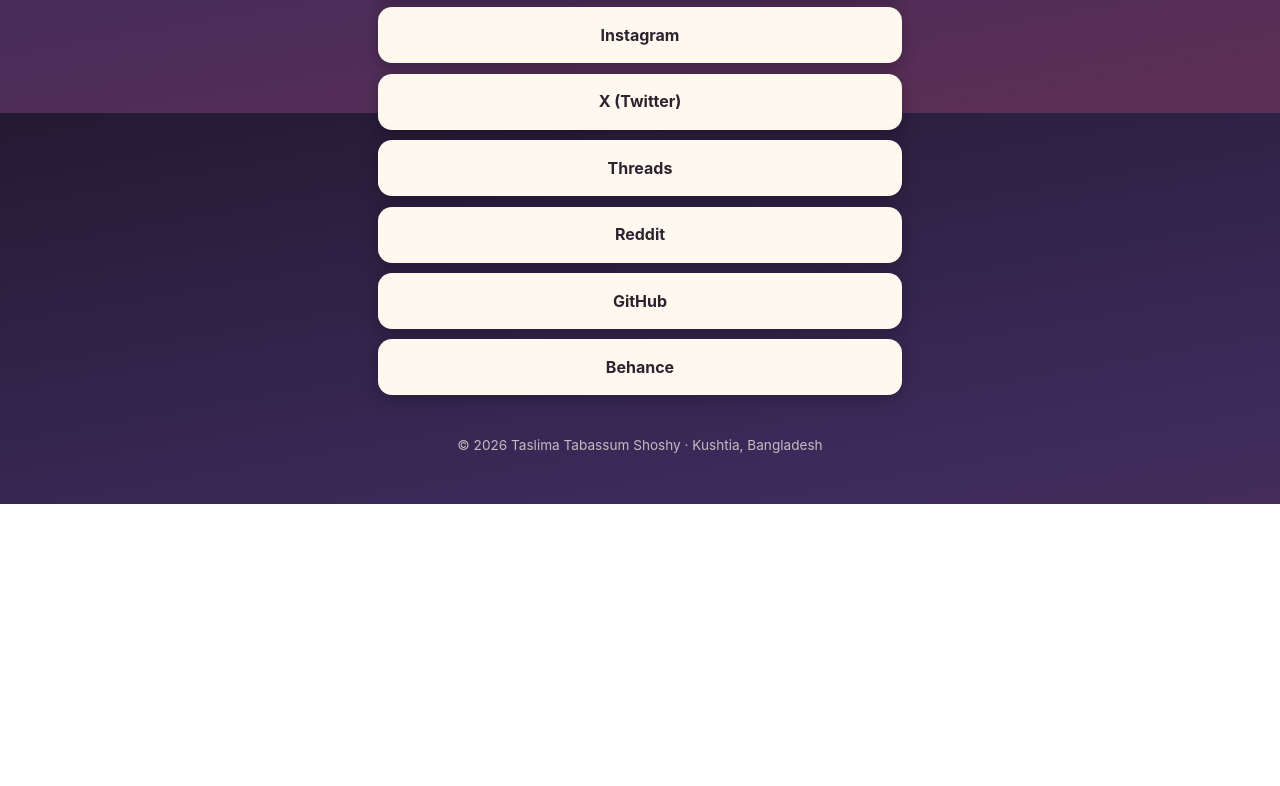
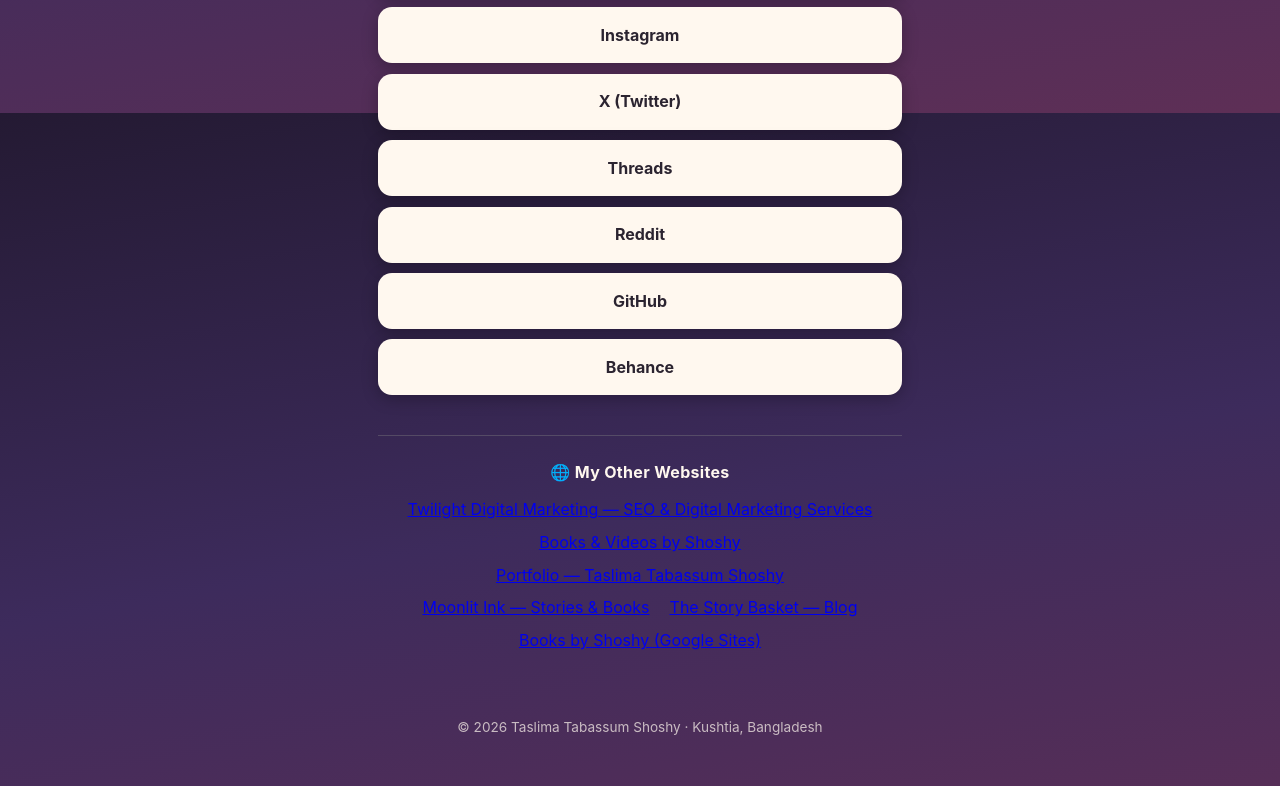
Before and after one commit to tabassumshoshy-commits/links, a plain HTML site: page index.html in a window 1280 px wide. Shown: the part 1487-2273 px from the top of the page. Before the commit the page ends 1991 px from the top, so only its background shows below. Drawn offline with Linux system fonts and the light colour scheme.

Commit message:
Add My Websites footer links (link wheel)
Added a footer with links to other websites and a copyright notice.

```diff
--- a/index.html
+++ b/index.html
@@ -55,7 +55,19 @@
     </ul>
   </section>
 
-  <footer>
+  <!-- My websites — link wheel -->
+<nav aria-label="My other websites" style="max-width:900px;margin:2.5rem auto 0;padding:1.5rem 1.25rem;border-top:1px solid rgba(128,128,128,.4);text-align:center;">
+  <p style="margin:0 0 .75rem;font-weight:700;letter-spacing:.02em;">🌐 My Other Websites</p>
+  <ul style="list-style:none;margin:0;padding:0;display:flex;flex-wrap:wrap;gap:.5rem 1.25rem;justify-content:center;">
+    <li><a href="https://tabassumshoshy-commits.github.io/twilight-digital-marketing/" target="_blank" rel="noopener">Twilight Digital Marketing — SEO &amp; Digital Marketing Services</a></li>
+    <li><a href="https://tabassumshoshy-commits.github.io/books-and-videos/" target="_blank" rel="noopener">Books &amp; Videos by Shoshy</a></li>
+    <li><a href="https://tabassumshoshy-commits.github.io/portfolio/" target="_blank" rel="noopener">Portfolio — Taslima Tabassum Shoshy</a></li>
+    <li><a href="https://live-moonlit-ink.pantheonsite.io/" target="_blank" rel="noopener">Moonlit Ink — Stories &amp; Books</a></li>
+    <li><a href="https://storybookishwithshoshy.blogspot.com/" target="_blank" rel="noopener">The Story Basket — Blog</a></li>
+    <li><a href="https://sites.google.com/view/books-by-shoshy/home" target="_blank" rel="noopener">Books by Shoshy (Google Sites)</a></li>
+  </ul>
+</nav>
+<footer>
     <p>© 2026 Taslima Tabassum Shoshy · Kushtia, Bangladesh</p>
   </footer>
 </main>
```
